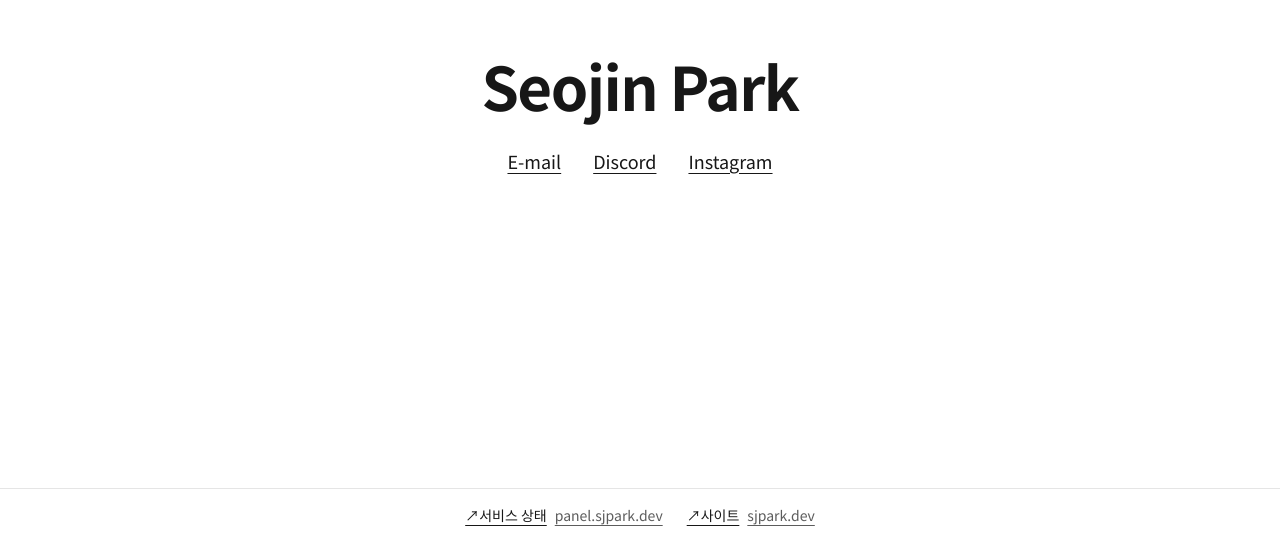
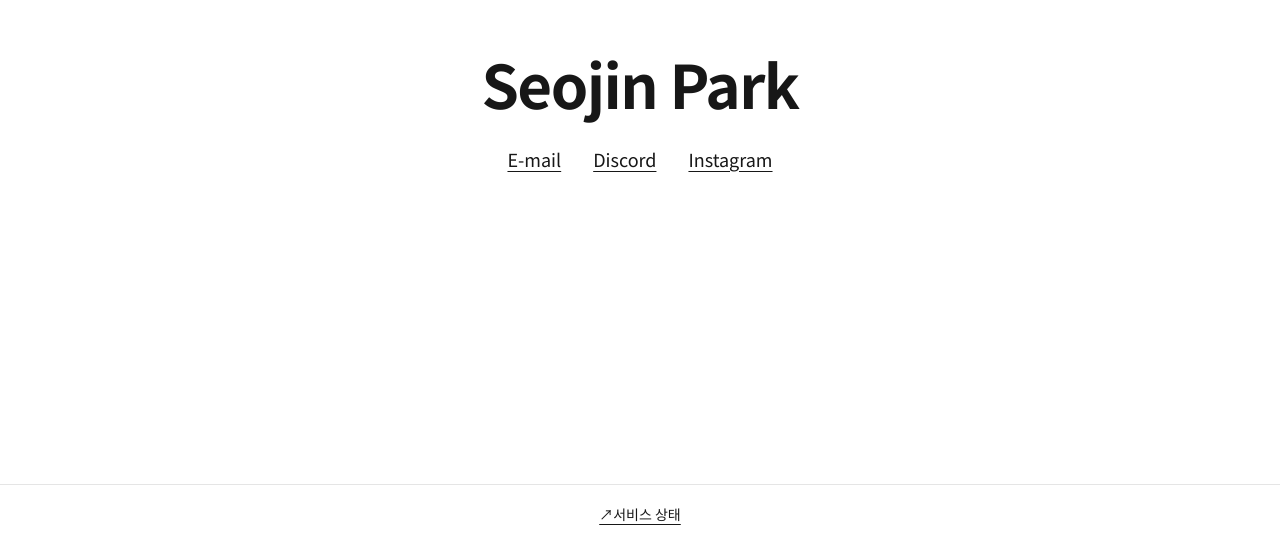
Before and after one commit to motsuni04/sjpark.dev, a Next.js app: page / in a window 1280 px wide. Shown: the part 259-800 px from the top of the page. Built offline with nearby package versions, Linux system fonts and the light colour scheme.

Commit message:
Restore original homepage footer

```diff
--- a/app/page.tsx
+++ b/app/page.tsx
@@ -30,44 +30,14 @@ export default function Home() {
         </nav>
       </main>
       <footer className="w-full border-t border-black/10 px-6 py-4 text-center dark:border-white/10">
-        <nav className="flex flex-wrap items-center justify-center gap-x-6 gap-y-2 text-sm">
-          <span className="flex items-center gap-2">
         <a
-              className="underline underline-offset-4"
+          className="text-sm underline underline-offset-4"
           href="https://panel.sjpark.dev/"
           target="_blank"
           rel="noopener noreferrer"
         >
           ↗서비스 상태
         </a>
-            <a
-              className="text-foreground/70 underline underline-offset-4"
-              href="https://panel.sjpark.dev/"
-              target="_blank"
-              rel="noopener noreferrer"
-            >
-              panel.sjpark.dev
-            </a>
-          </span>
-          <span className="flex items-center gap-2">
-            <a
-              className="underline underline-offset-4"
-              href="https://sjpark.dev/"
-              target="_blank"
-              rel="noopener noreferrer"
-            >
-              ↗사이트
-            </a>
-            <a
-              className="text-foreground/70 underline underline-offset-4"
-              href="https://sjpark.dev/"
-              target="_blank"
-              rel="noopener noreferrer"
-            >
-              sjpark.dev
-            </a>
-          </span>
-        </nav>
       </footer>
     </>
   );
```
Lines whose indentation alone changed are shown as unchanged.
